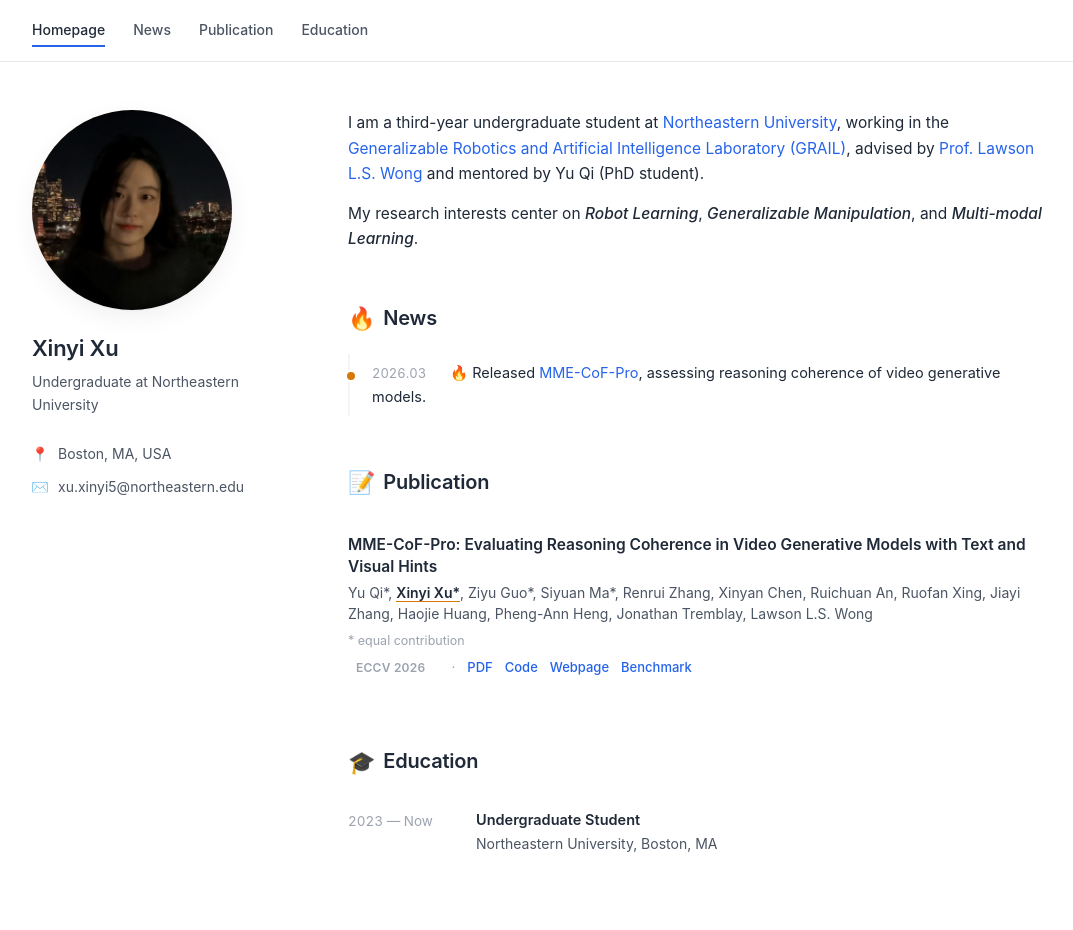
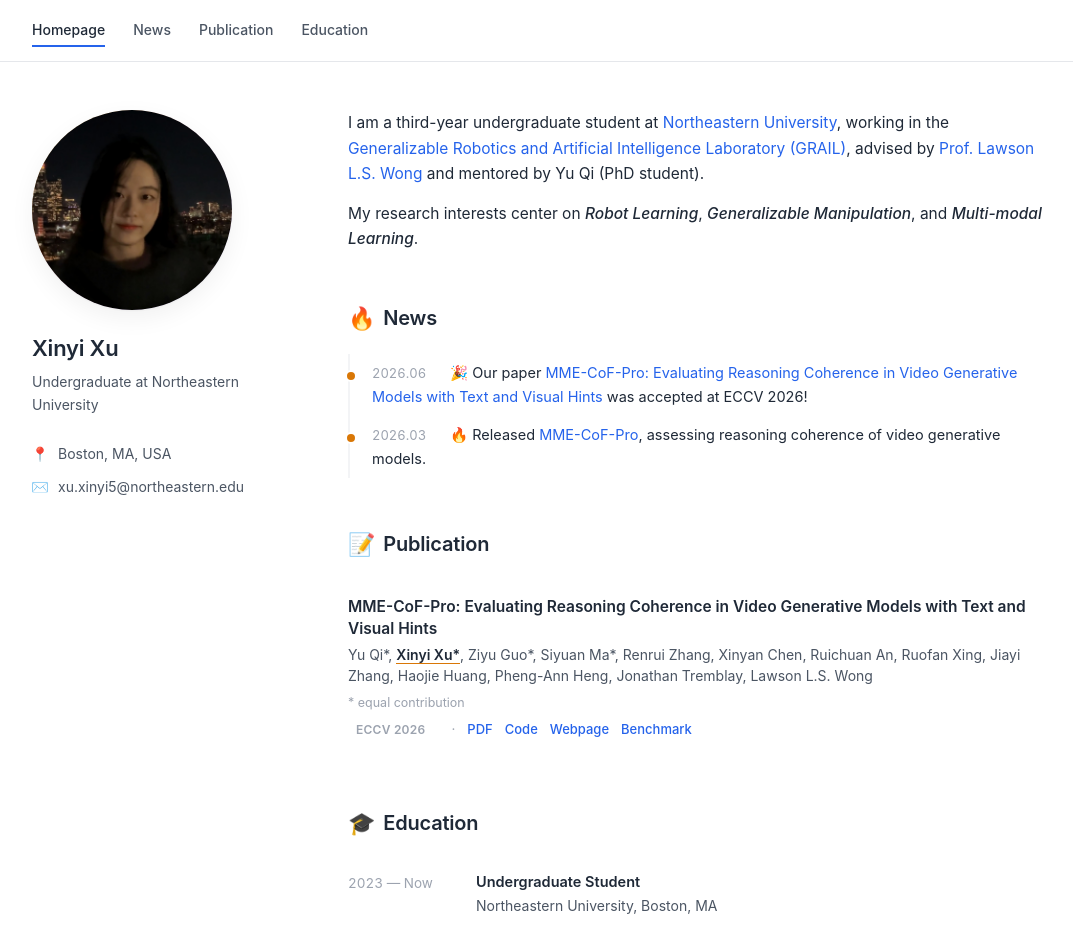
Before and after one commit to XinyiXu-0214/XinyiXu-0214.github.io, a plain HTML site: page index.html in a window 1280 px wide. Shown: the top 930 px of the page, without its empty margins (100-1173 px from the left). Drawn offline with Linux system fonts and the light colour scheme.

Commit message:
Add news about paper acceptance at ECCV 2026
Added news item about paper acceptance at ECCV 2026.

```diff
--- a/index.html
+++ b/index.html
@@ -353,6 +353,13 @@
         <h2><span class="emoji">🔥</span> News</h2>
         <ul class="news">
           <li>
+            <span class="date">2026.06</span>
+            🎉 Our paper
+            <a href="https://arxiv.org/abs/2603.20194">
+            MME-CoF-Pro: Evaluating Reasoning Coherence in Video Generative Models with Text and Visual Hints </a> was accepted at ECCV 2026!
+          </li>
+
+          <li>
             <span class="date">2026.03</span>
             🔥 Released
             <a href="https://arxiv.org/abs/2603.20194">MME-CoF-Pro</a>,
@@ -360,6 +367,10 @@
           </li>
         </ul>
       </section>
+
+
+
+
 
       <!-- ============ publication ============ -->
       <section id="publication">
```
